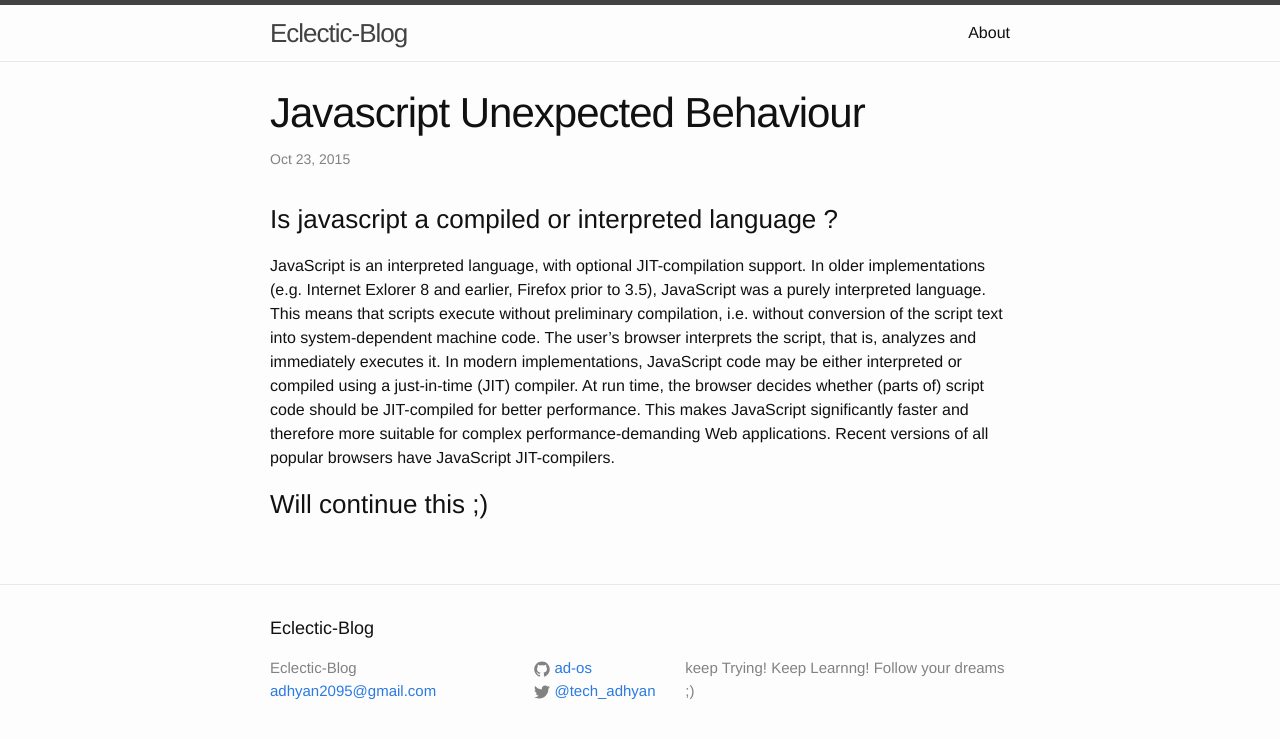
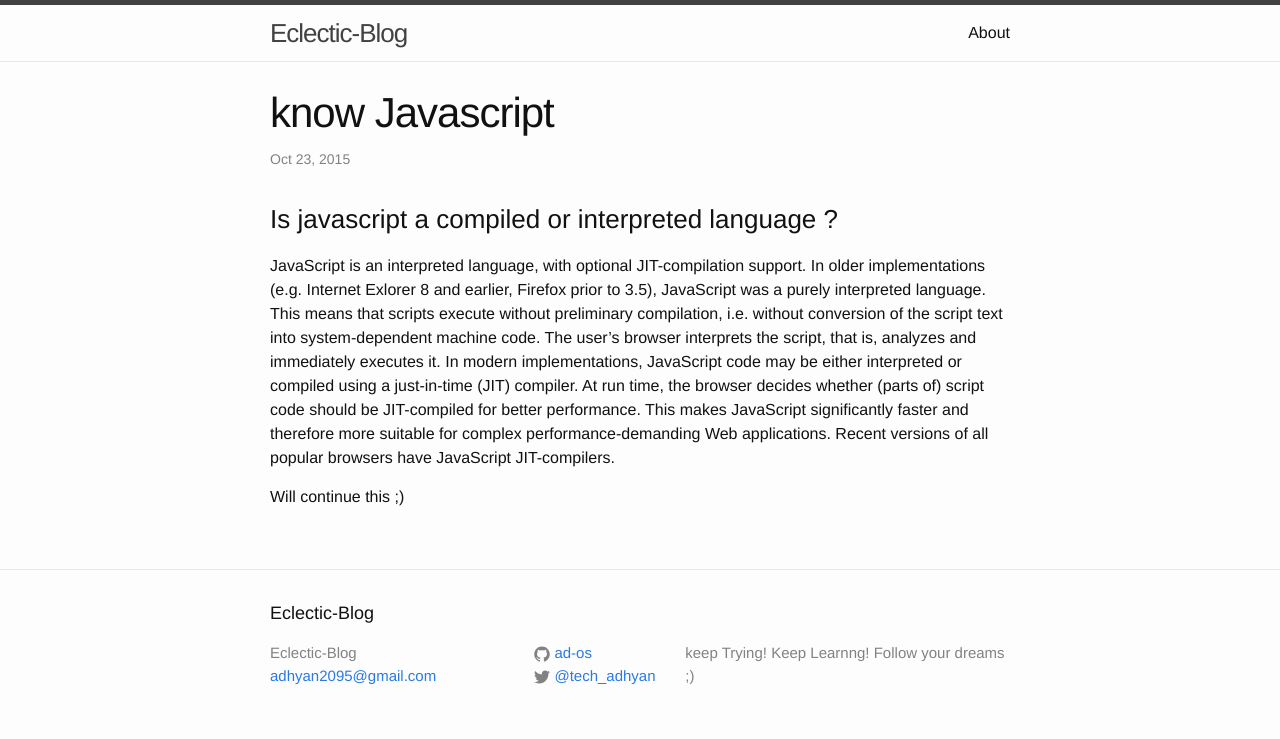
Before and after one commit to ad-os/Blog, a Jekyll site: the page built from _posts/2015-11-02-Scopes.md, in a window 1280 px wide. Shown: the top 739 px of the page. Built offline with Jekyll 4.4.1, drawn with Linux system fonts in a browser that asks for light colours.

Commit message:
Refactored

```diff
--- a/_posts/2015-11-02-Scopes.md
+++ b/_posts/2015-11-02-Scopes.md
@@ -1,6 +1,6 @@
 ---
 layout: post
-title:  "Javascript Unexpected Behaviour"
+title:  "know Javascript"
 date:   2015-10-23 20:00:00
 categories: jekyll update
 ---
@@ -8,4 +8,4 @@ categories: jekyll update
 ### Is javascript a compiled or interpreted language ?
 JavaScript is an interpreted language, with optional JIT-compilation support. In older implementations (e.g. Internet Exlorer 8 and earlier, Firefox prior to 3.5), JavaScript was a purely interpreted language. This means that scripts execute without preliminary compilation, i.e. without conversion of the script text into system-dependent machine code. The user's browser interprets the script, that is, analyzes and immediately executes it. In modern implementations, JavaScript code may be either interpreted or compiled using a just-in-time (JIT) compiler. At run time, the browser decides whether (parts of) script code should be JIT-compiled for better performance. This makes JavaScript significantly faster and therefore more suitable for complex performance-demanding Web applications. Recent versions of all popular browsers have JavaScript JIT-compilers.
 
-### Will continue this ;)
+Will continue this ;)
```
Also changed, not shown: _posts/2015-11-21-BST.md (+1 -1 lines).
